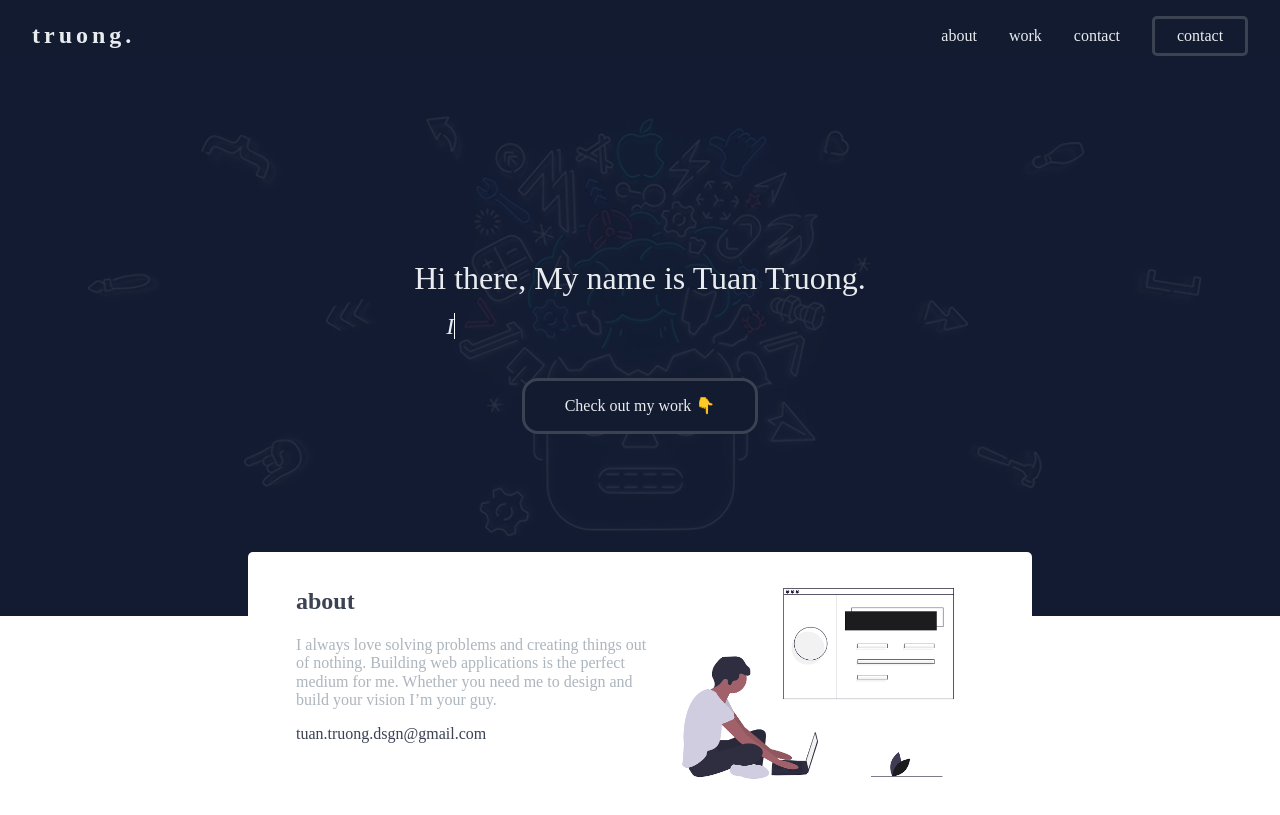
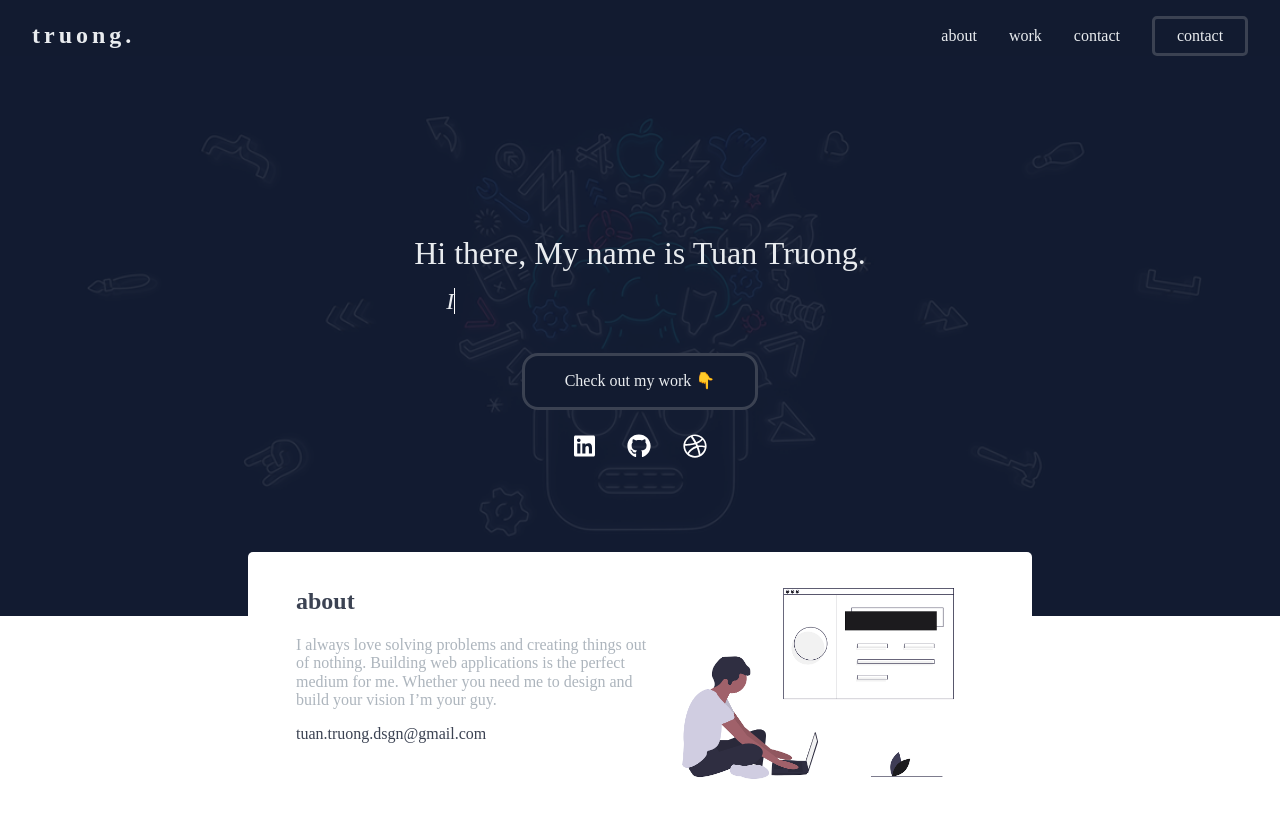
Before and after one commit to tuantruong625/portfolio, a Vue app: page / in a window 1280 px wide. Built offline with nearby package versions, Linux system fonts and the light colour scheme.

Commit message:
Add social icons

```diff
--- a/package.json
+++ b/package.json
@@ -8,6 +8,10 @@
     "lint": "vue-cli-service lint"
   },
   "dependencies": {
+    "@fortawesome/fontawesome-svg-core": "^1.2.22",
+    "@fortawesome/free-brands-svg-icons": "^5.10.2",
+    "@fortawesome/free-solid-svg-icons": "^5.10.2",
+    "@fortawesome/vue-fontawesome": "^0.1.7",
     "core-js": "^2.6.5",
     "normalize.css": "^8.0.1",
     "vue": "^2.6.10"
--- a/src/components/hero/Hero.vue
+++ b/src/components/hero/Hero.vue
@@ -14,6 +14,12 @@
       class="btn btn---white btn--animated">
       Check out my work 👇
     </a>
+    <div class="social social--animated">
+      <a href="https://www.linkedin.com/in/tuanntruong/"><font-awesome-icon class="social__links" :icon="[ 'fab', 'linkedin' ]" /></a>
+      <a href="https://github.com/tuantruong625"><font-awesome-icon class="social__links" :icon="[ 'fab', 'github' ]" /></a>
+      <a href="https://dribbble.com/tuanntruong"><font-awesome-icon class="social__links" :icon="[ 'fab', 'dribbble' ]" /></a>
+    </div>
+
   </div>
 </template>
 
--- a/src/components/hero/hero.scss
+++ b/src/components/hero/hero.scss
@@ -104,6 +104,33 @@
     }
 }
 
+.social {
+    // background: red;
+    margin-top: 1.5rem;
+    &--animated {
+        animation: move-bottom 0.5s ease-out 0.75s;
+        animation-fill-mode: backwards;
+    }
+
+    &__links {
+        color: #fff;
+        font-size: 1.5rem;
+        margin: 0 1rem;
+        border-radius: 2rem;
+        transition: all 0.2s;
+
+        &:hover {
+            box-shadow: 0 1rem 2rem rgba(#e2e2e2, 0.2);
+            transform: translateY(-0.3rem);
+            background: transparent;
+        }
+        &:active {
+            box-shadow: 0 0.5rem 1rem rgba(#e2e2e2, 0.2);
+            transform: translateY(-0 0.1rem);
+        }
+    }
+}
+
 @keyframes move-left {
   0% {
       opacity: 0;
--- a/src/main.js
+++ b/src/main.js
@@ -1,6 +1,16 @@
 import Vue from 'vue';
+import 'normalize.css';
+
+import { library } from '@fortawesome/fontawesome-svg-core';
+import { FontAwesomeIcon } from '@fortawesome/vue-fontawesome';
+import {
+  faLinkedin, faGithub, faDribbble,
+} from '@fortawesome/free-brands-svg-icons';
 import App from './App.vue';
-import 'normalize.css';
+
+library.add(faLinkedin, faGithub, faDribbble);
+
+Vue.component('font-awesome-icon', FontAwesomeIcon);
 
 Vue.config.productionTip = false;
 
```
Also changed, not shown: 1 other file (tests, documents, lock files or other folders).
